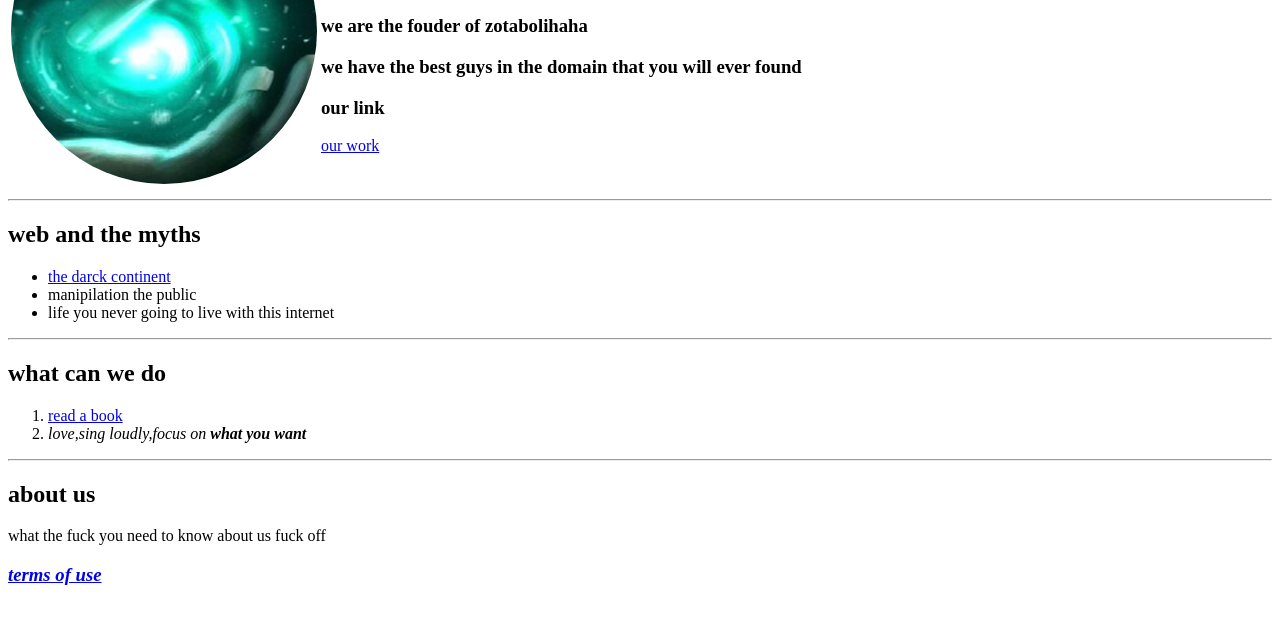
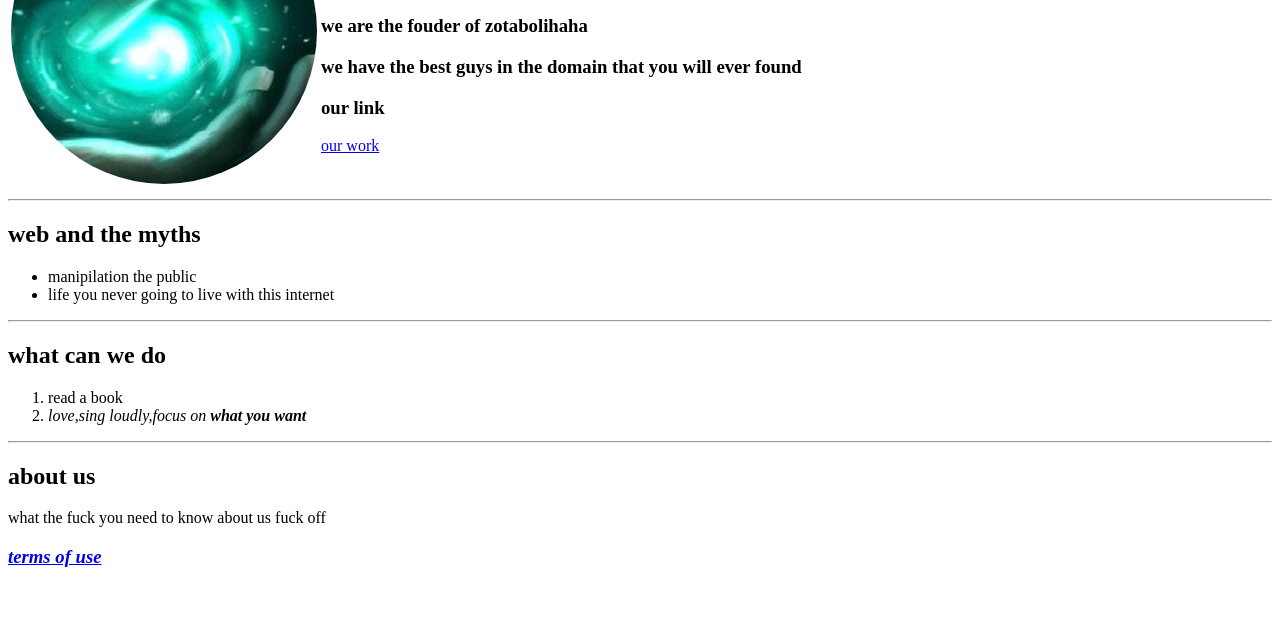
Before and after one commit to TACHFINEAKOUNAD/CV, a plain HTML site: page index.html in a window 1280 px wide. Shown: the part 133-755 px from the top of the page. Drawn offline with Linux system fonts and the light colour scheme.

Commit message:
Update index.html

```diff
--- a/index.html
+++ b/index.html
@@ -34,7 +34,6 @@
     <h2>web and the myths</h2>
     </p>
     <ul>
-      <li><a href="https://www.urbandictionary.com/define.php?term=A%20Big%20Fuck%20You">the darck continent</a></li>
       <li>manipilation the public</li>
       <li>life you never going to live with this internet </li>
     </ul>
@@ -43,7 +42,7 @@
     <h2>what can we do </h2>
     </p>
     <ol>
-      <li><a href="https://en.wikipedia.org/wiki/Fifty_Shades_of_Grey_(film)">read a book</a> </li>
+      <li>read a book </li>
       <li><em>love,sing loudly,focus on <strong>what you want</strong> </em> </li>
     </ol>
     <hr>
```
